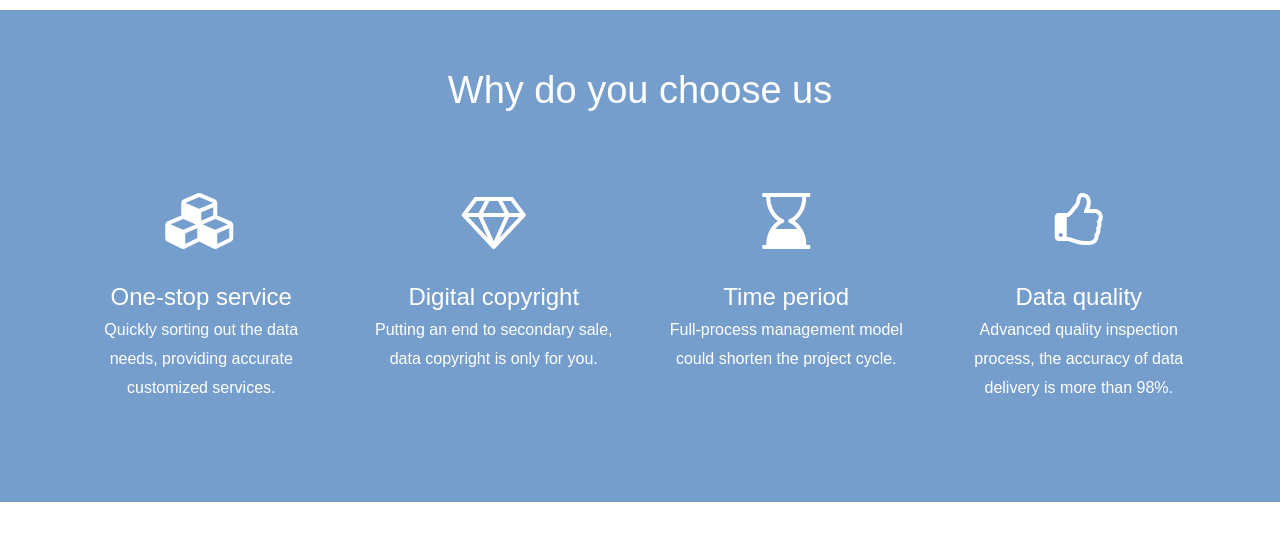
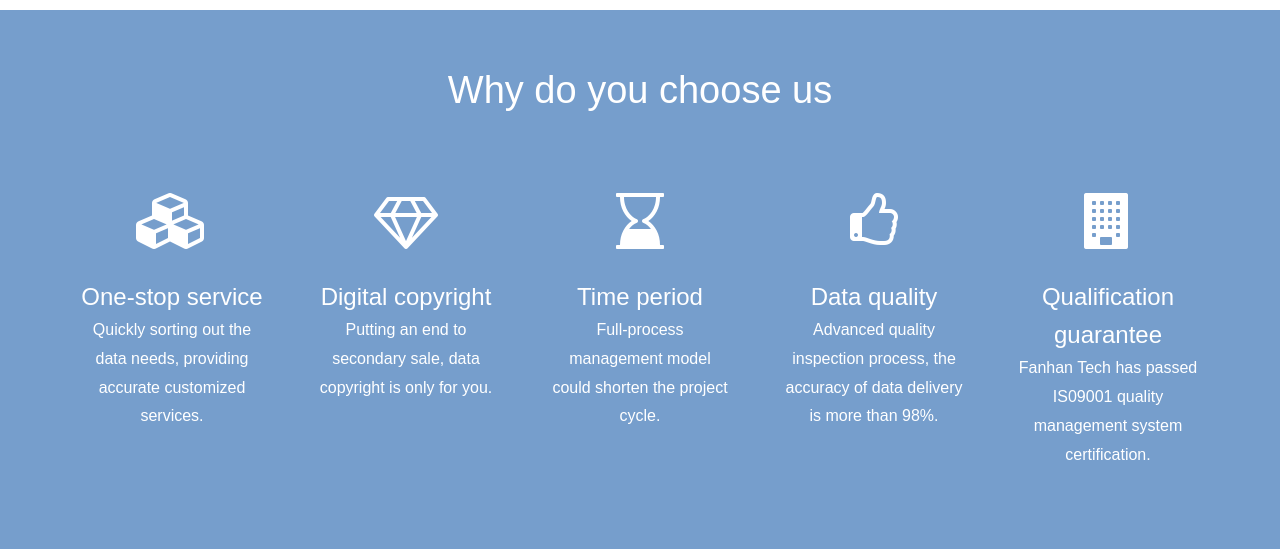
Before and after one commit to jianggushi/index, a plain HTML site: page views/index/indexEN.html in a window 1280 px wide. Shown: the part 3500-4049 px from the top of the page. Drawn offline with nearby package versions, Linux system fonts and the light colour scheme.

Commit message:
添加公司质量保证

```diff
--- a/static/index/index@0.1.0/css/main.less
+++ b/static/index/index@0.1.0/css/main.less
@@ -577,6 +577,12 @@ header.mainHeader.fixed-nav{
     }
 
 }
+@media (min-width: 992px){
+    // md状态下的布局
+    .adv-box-md {
+        width: 20%;
+    }
+}
 
 /***
 
--- a/views/index/indexEN.html
+++ b/views/index/indexEN.html
@@ -401,7 +401,7 @@
       <div class="container wow fadeInLeft" data-wow-duration="2s" data-wow-delay="0.5s">
           <h2 class="text-center font-white">Why do you choose us</h2>
         <div class="row">
-          <div class="col-md-3 col-sm-6 col-xs-12">
+          <div class="adv-box-md col-sm-6 col-xs-12">
             <div class="inner-box">
               <div class="icon-box">
                 <span class="fa fa-cubes"></span>
@@ -412,7 +412,7 @@
               <div class="text">Quickly sorting out the data needs, providing accurate customized services.</div>
             </div>
           </div>
-          <div class="col-md-3 col-sm-6 col-xs-12">
+          <div class="adv-box-md col-sm-6 col-xs-12">
             <div class="inner-box">
               <div class="icon-box">
                 <span class="fa fa-diamond"></span>
@@ -423,7 +423,7 @@
               <div class="text">Putting an end to secondary sale, data copyright is only for you.</div>
             </div>
           </div>
-          <div class="col-md-3 col-sm-6 col-xs-12">
+          <div class="adv-box-md col-sm-6 col-xs-12">
             <div class="inner-box">
               <div class="icon-box">
                 <span class="fa fa-hourglass-end"></span>
@@ -434,7 +434,7 @@
               <div class="text">Full-process management model could shorten the project cycle.</div>
             </div>
           </div>
-          <div class="col-md-3 col-sm-6 col-xs-12">
+          <div class="adv-box-md col-sm-6 col-xs-12">
             <div class="inner-box">
               <div class="icon-box">
                 <span class="fa fa-thumbs-o-up"></span>
@@ -443,6 +443,17 @@
                 <a href="#">Data quality</a>
               </h3>
               <div class="text">Advanced quality inspection process, the accuracy of data delivery is more than 98%.</div>
+            </div>
+          </div>
+          <div class="adv-box-md col-sm-6 col-xs-12">
+            <div class="inner-box">
+              <div class="icon-box">
+                <span class="fa fa-building"></span>
+              </div>
+              <h3>
+                <a href="#">Qualification guarantee</a>
+              </h3>
+              <div class="text">Fanhan Tech has passed IS09001 quality management system certification.</div>
             </div>
           </div>
         </div>
```
Also changed, not shown: views/index/contactCN.html (+1 -1 lines), views/index/indexCN.html (+15 -4 lines), static/index/index@0.1.0/css/main.css.
